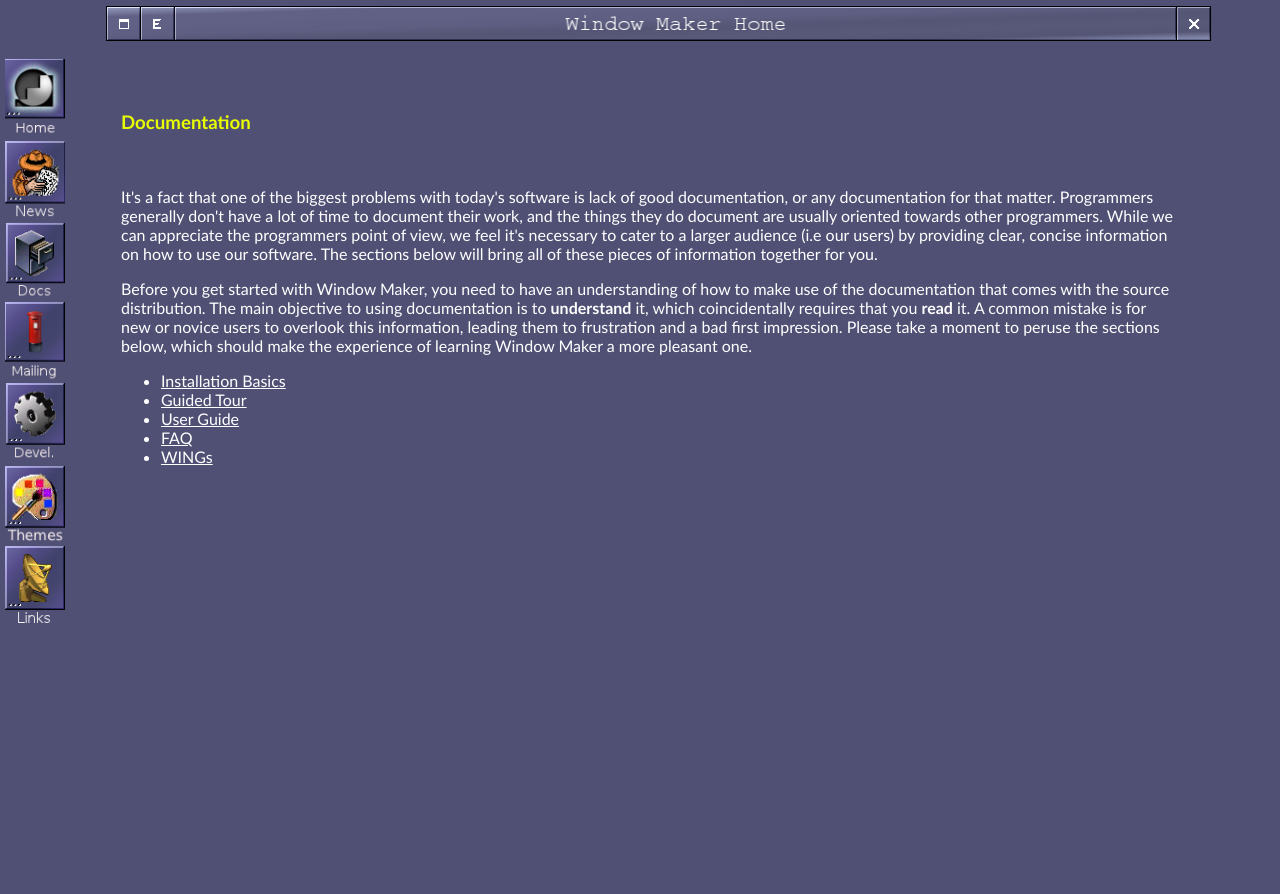
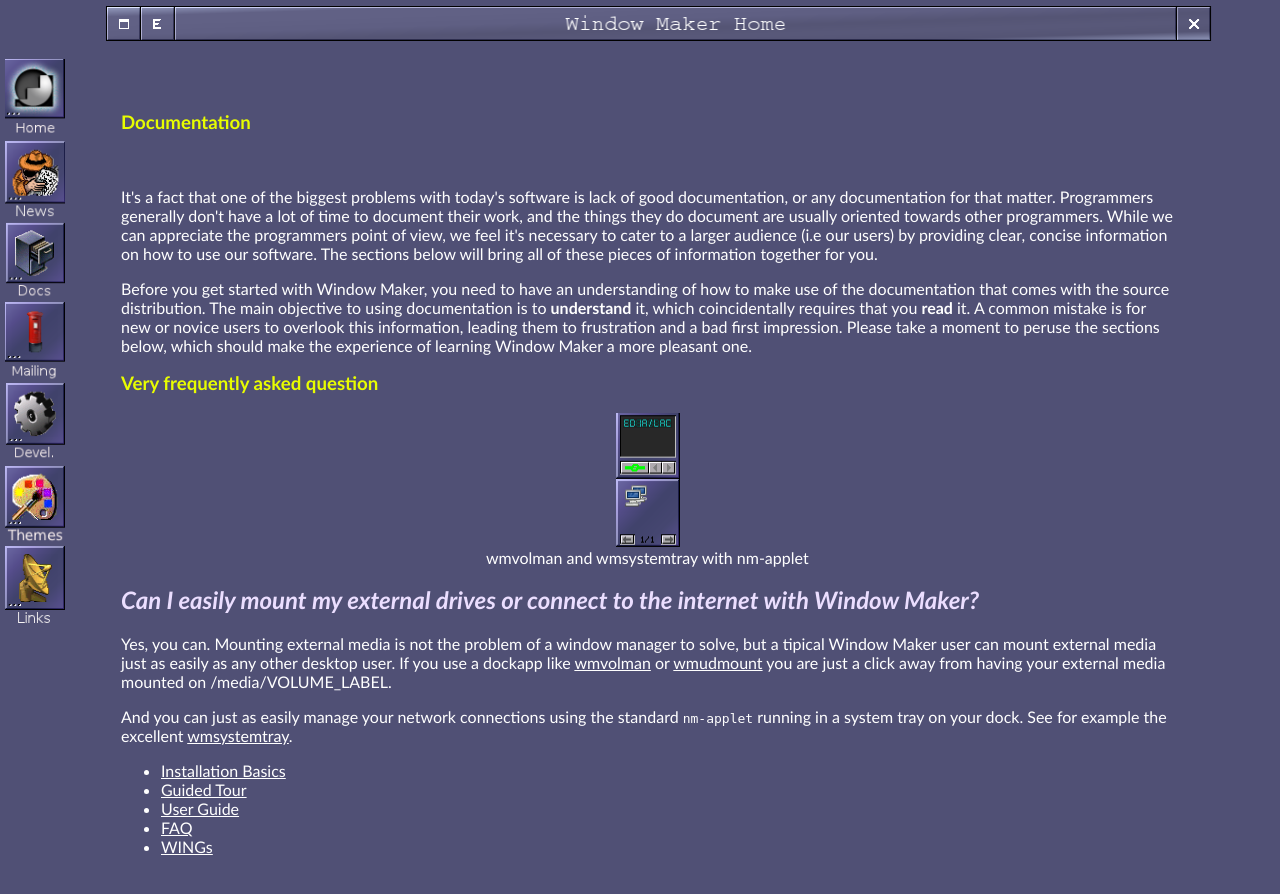
Before and after one commit to window-maker/dockapps, a PHP site: page /docs.php in a window 1280 px wide. Shown: the part 41-935 px from the top of the page. Run offline with PHP 8.4, Linux system fonts and the light colour scheme.

Commit message:
Mention wmvolman etc on docs.php

```diff
--- a/docs.php
+++ b/docs.php
@@ -32,6 +32,20 @@
           overlook this information, leading them to frustration and a bad first impression. Please take a moment to peruse the
           sections below, which should make the experience of learning Window Maker a more pleasant one.</p>
 
+	<h3>Very frequently asked question </h3>
+
+	<div align="center"><img src="essential_dockapps.png" alt="Essential dockapps" width="66" height="135" /><div>wmvolman and wmsystemtray with nm-applet</div></div>
+
+	<h2> Can I easily mount my external drives or connect to the internet with Window Maker?</h2>
+	<p> Yes, you can. Mounting external media is not the problem of a window manager to solve, but
+	a tipical Window Maker user can mount external media just as easily as any other desktop user.
+	If you use a dockapp like <a href="http://dockapps.windowmaker.org/file.php/id/275">wmvolman</a> or
+	<a href="http://dockapps.windowmaker.org/file.php/id/357">wmudmount</a> you are just a click away from
+	having your external media mounted on /media/VOLUME_LABEL.</p>
+
+       	<p> And you can just as easily manage your network connections using the standard <code>nm-applet</code> running
+	in a system tray on your dock. See for example the excellent <a href="http://dockapps.windowmaker.org/file.php/id/355">wmsystemtray</a>.</p>
+
           <ul>
             <li><a href="installation.php">Installation Basics</a></li>
 
```
Also changed, not shown: features.php (+0 -14 lines), installation.php (+17 -4 lines).
